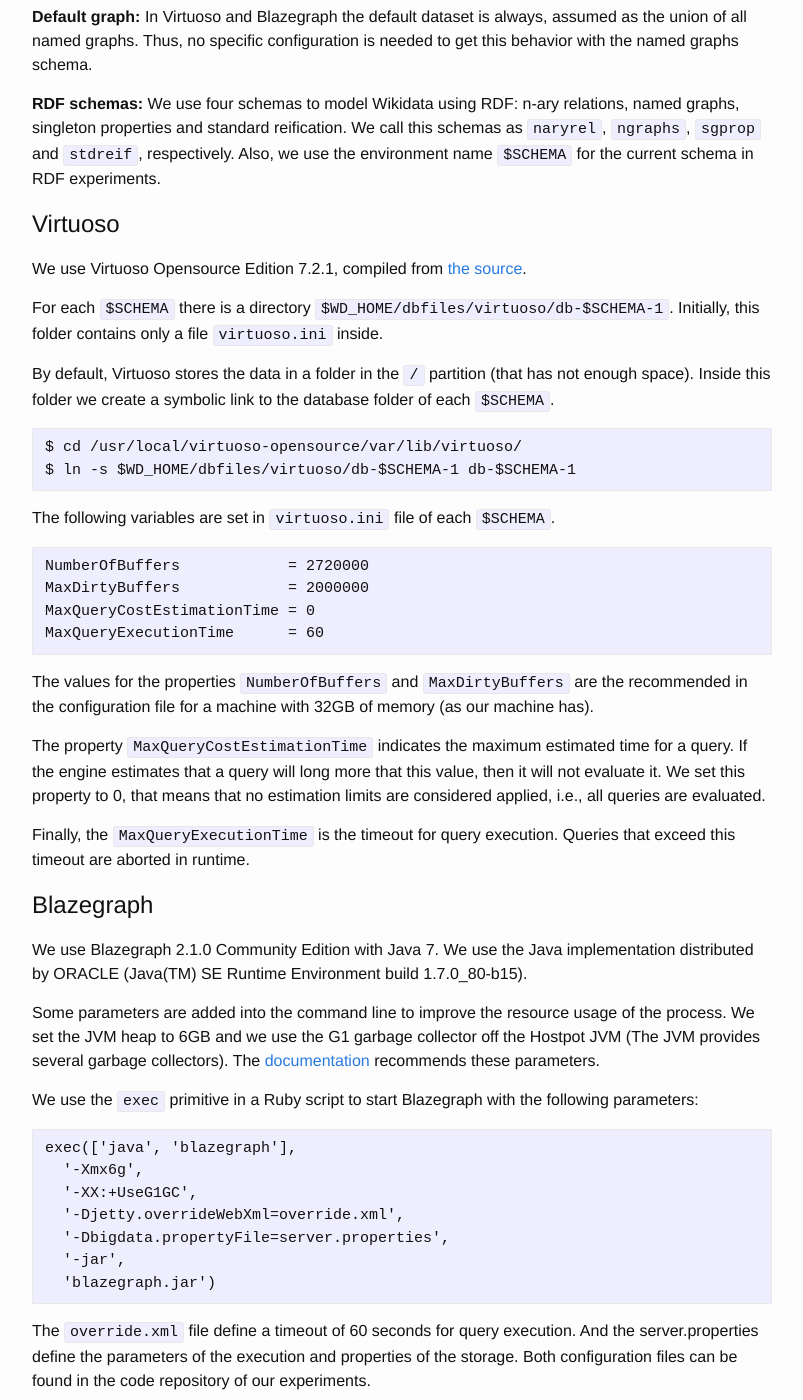
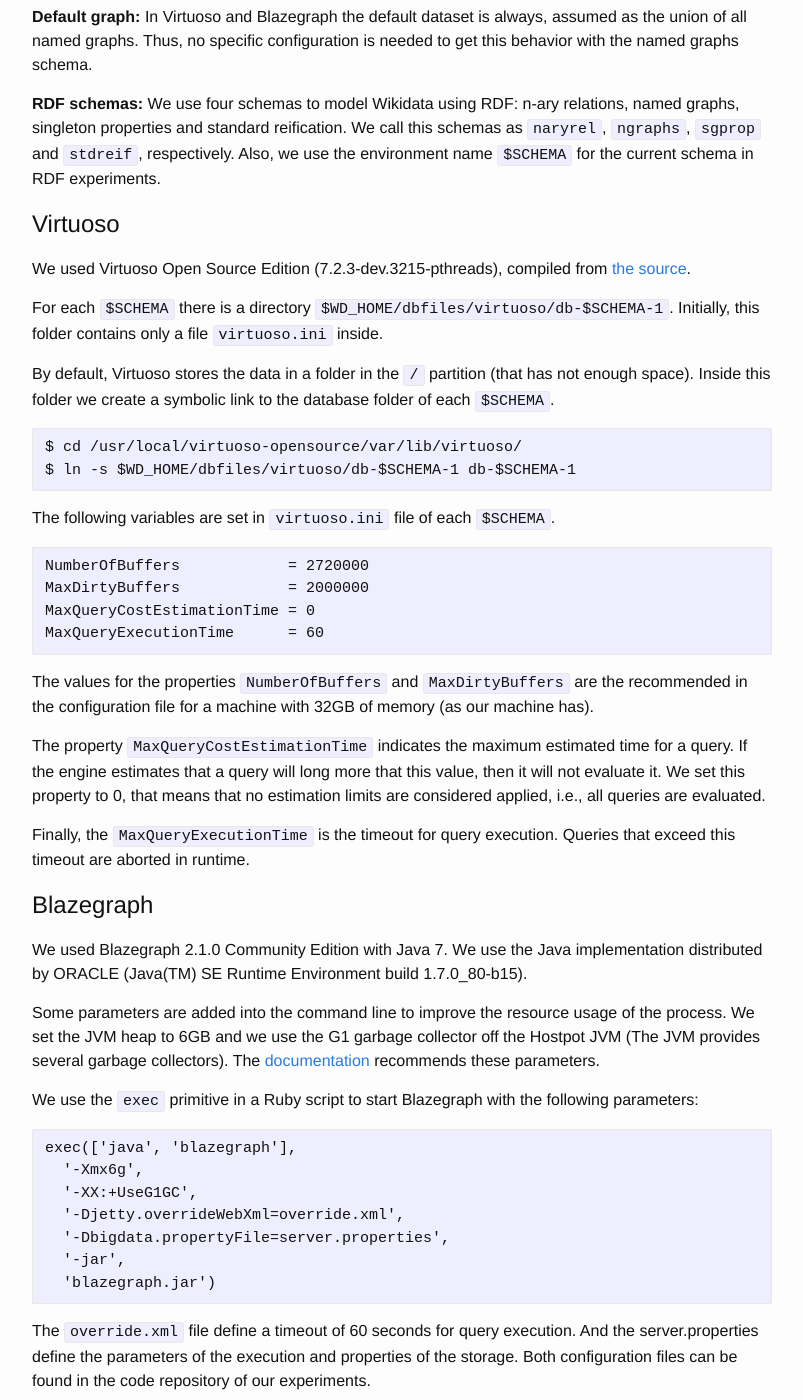
Before and after one commit to danielhz/wquery-docs, a Jekyll site: the page built from index.md, in a window 1280 px wide and 1400 px high, scrolled down 1464 px. Shown: the whole window, without its empty margins (238-1041 px from the left). Built offline with Jekyll 4.4.1, drawn with Linux system fonts in a browser that asks for light colours.

Commit message:
Updating Virtuoso version.

````diff
--- a/index.md
+++ b/index.md
@@ -93,8 +93,8 @@ schema in RDF experiments.
 
 ## Virtuoso
 
-We use Virtuoso Opensource Edition 7.2.1, compiled from
-[the source](https://github.com/openlink/virtuoso-opensource/tree/v7.2.4.1).
+We used Virtuoso Open Source Edition (7.2.3-dev.3215-pthreads), compiled from
+[the source](https://github.com/openlink/virtuoso-opensource/).
 
 For each `$SCHEMA` there is a directory
 `$WD_HOME/dbfiles/virtuoso/db-$SCHEMA-1`. Initially, this folder contains
@@ -132,7 +132,7 @@ Queries that exceed this timeout are aborted in runtime.
 
 ## Blazegraph
 
-We use Blazegraph 2.1.0 Community Edition with Java 7. We use the Java
+We used Blazegraph 2.1.0 Community Edition with Java 7. We use the Java
 implementation distributed by ORACLE
 (Java(TM) SE Runtime Environment build 1.7.0_80-b15).
 
@@ -202,7 +202,7 @@ effective_cache_size          = 22GB
 default_transaction_isolation = 'read uncommitted'
 ```
 
-We use [pgtune](https://github.com/gregs1104/pgtune#readme), an script to
+We used [pgtune](https://github.com/gregs1104/pgtune#readme), an script to
 automatically generate a configuration for PostgresSQL in our server.
 This script is based on the recommendations in the
 [PostgresSQL Wiki](https://wiki.postgresql.org/wiki/Tuning_Your_PostgreSQL_Server)
````
